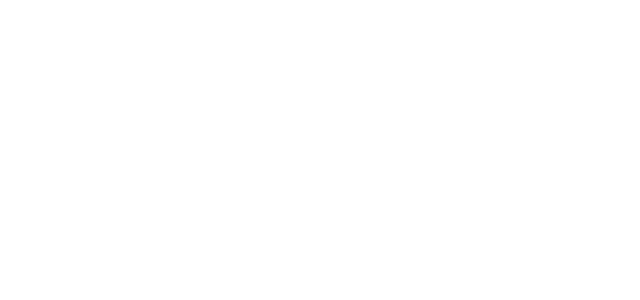
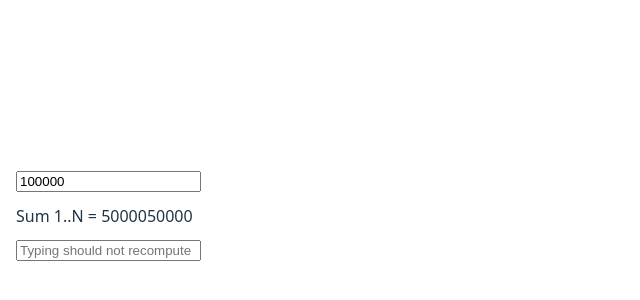
Before and after one commit to OneStedY/oktenreact2025, a React (Vite) app: page / in a window 1280 px wide. Shown: the part 184-484 px from the top of the page, without its empty margins (0-640 px from the left). Built offline with nearby package versions, Linux system fonts and the light colour scheme.

Commit message:
Lesson7-useMemo

```diff
--- a/src/App.tsx
+++ b/src/App.tsx
@@ -1,15 +1,39 @@
+import { useMemo, useState } from "react";
 
-import './App.css'
+function slowSum(n: number) {
+  console.log("slowSum running..."); // має запускатись тільки при зміні n
+  let sum = 0;
+  for (let i = 1; i <= n; i++) sum += i;
+  return sum;
+}
 
+export default function App() {
+  const [n, setN] = useState(100000);
+  const [text, setText] = useState("");
 
-function App() {
+  const result = useMemo(() => {
+    // кешуємо результат; перерахунок тільки коли змінився n
+    return slowSum(n);
+  }, [n]);
 
+  // Без useMemo обчислення піде на кожен ререндер, навіть якщо змінюється лише text.
+  // const result = slowSum(n);
 
   return (
-    <>
+      <div style={{ display: "grid", gap: 12, padding: 16 }}>
+        <input
+            type="number"
+            value={n}
+            onChange={(e) => setN(Number(e.target.value))}
+        />
 
-    </>
+        <div>Sum 1..N = {result}</div>
+
+        <input
+            value={text}
+            onChange={(e) => setText(e.target.value)} // ререндер є, але slowSum не має запускатись
+            placeholder="Typing should not recompute"
+        />
+      </div>
   );
 }
-
-export default App
```
